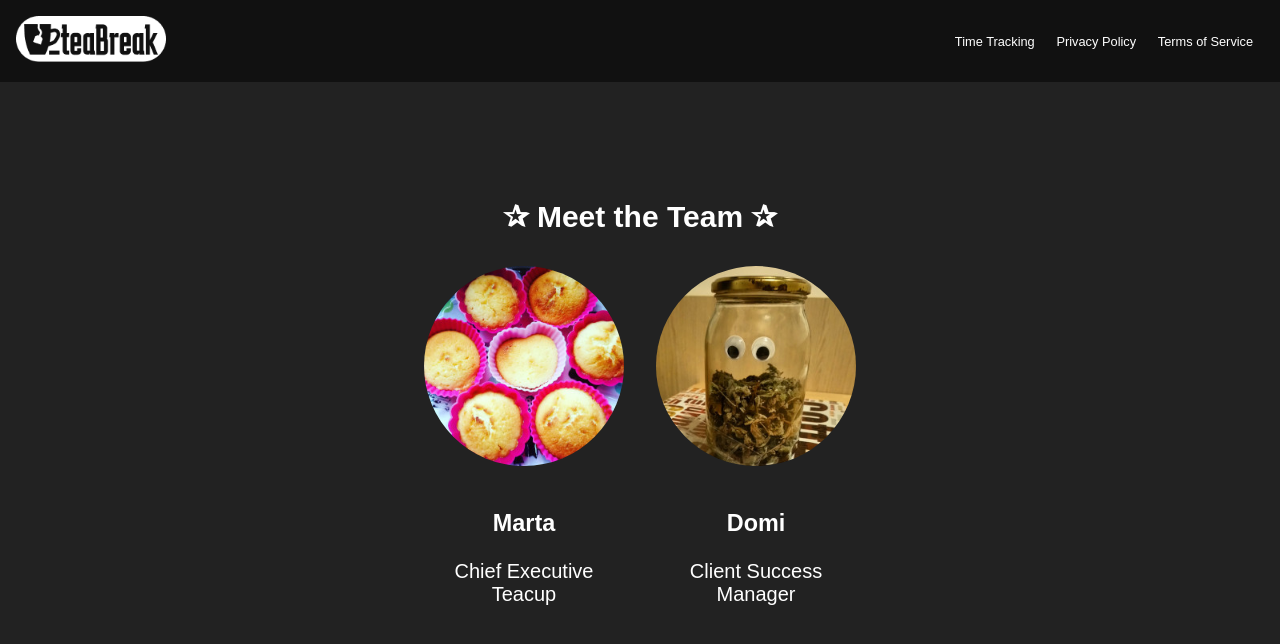
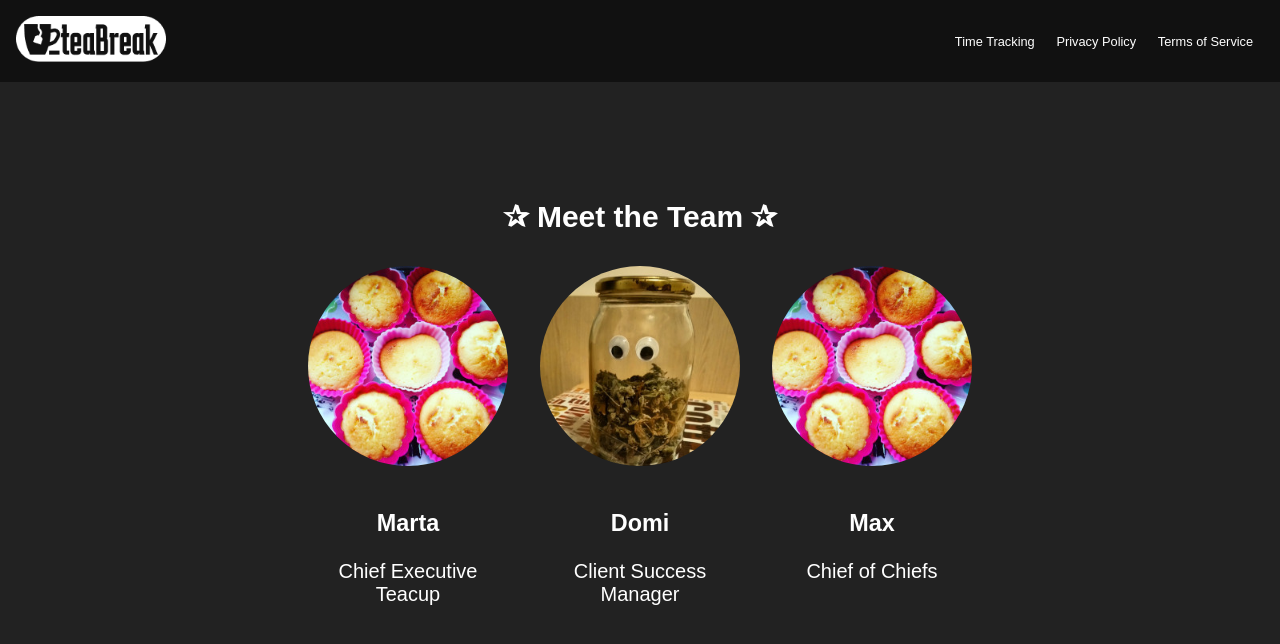
Before and after one commit to podymniak/podymniak.github.io, a plain HTML site: page index.html in a window 1280 px wide. Drawn offline with nearby package versions, Linux system fonts and the light colour scheme.

Commit message:
Update index.html

```diff
--- a/index.html
+++ b/index.html
@@ -32,6 +32,13 @@
                 <h3>Domi</h3>
                 <p>Client Success Manager</p>
             </div>
+            <div class="member">
+                <a href="https://www.linkedin.com/in/maxlero/" target="_blank">
+                    <img src="images/marta.jpg" alt="Domi">
+                </a>
+                <h3>Max</h3>
+                <p>Chief of Chiefs</p>
+            </div>
         </div>
     </section>
 </main>
```
